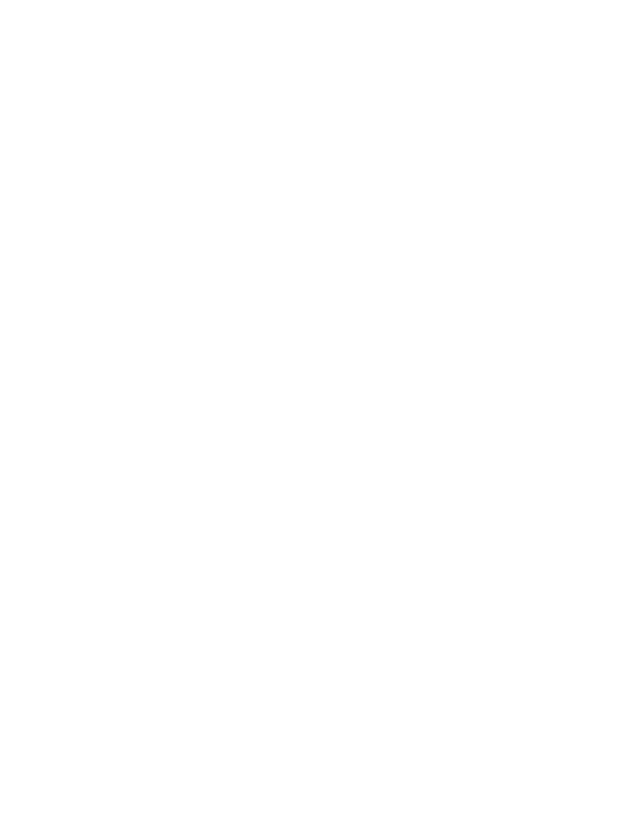
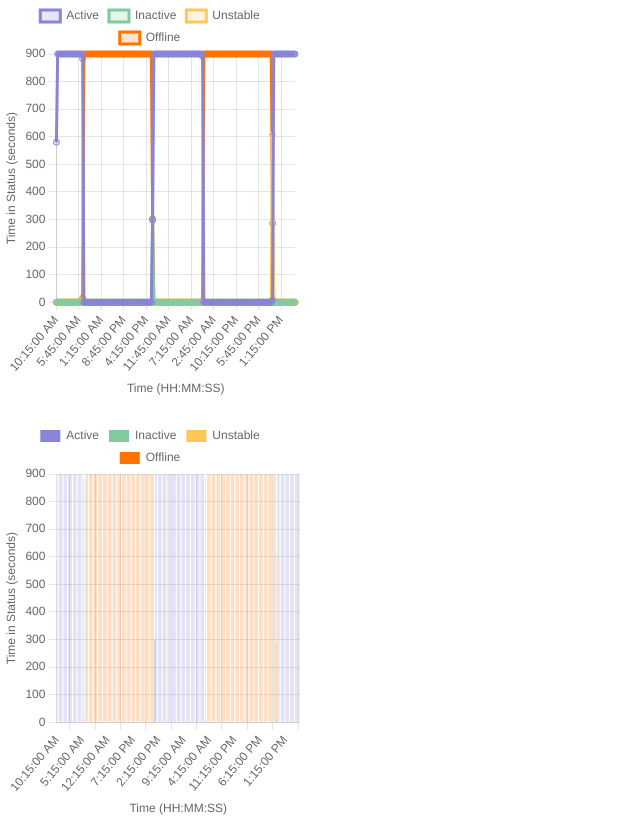
Before and after one commit to KhangLeThanh/network-dashboard, a React (Vite) app: page /details in a window 1280 px wide. Before the commit this address had no page. Shown: the whole page, without its empty margins (0-640 px from the left). Built offline with nearby package versions, Linux system fonts and the light colour scheme.

Commit message:
creating a statistic page

```diff
--- a/package.json
+++ b/package.json
@@ -14,7 +14,9 @@
     "@emotion/styled": "^11.14.0",
     "@mui/icons-material": "^6.4.3",
     "@mui/material": "^6.4.3",
+    "chart.js": "^4.4.7",
     "react": "^19.0.0",
+    "react-chartjs-2": "^5.3.0",
     "react-dom": "^19.0.0",
     "react-router-dom": "^7.1.5"
   },
--- a/src/App.tsx
+++ b/src/App.tsx
@@ -1,12 +1,14 @@
 import React from "react";
 import { BrowserRouter as Router, Routes, Route } from "react-router-dom";
 import GatewayTable from "./views/GatewayTable/GatewayTable";
+import StatisticGateway from "./views/StatisticGateway/StatisticGateway";
 
 const App: React.FC = () => {
   return (
     <Router>
       <Routes>
         <Route path="/" element={<GatewayTable />} />
+        <Route path="/details" element={<StatisticGateway />} />
       </Routes>
     </Router>
   );
--- /dev/null
+++ b/src/views/StatisticGateway/BarChart.tsx
@@ -0,0 +1,104 @@
+import { Bar } from "react-chartjs-2";
+import {
+  Chart as ChartJS,
+  CategoryScale,
+  LinearScale,
+  BarElement,
+  Title,
+  Tooltip,
+  Legend,
+} from "chart.js";
+
+// Register chart components
+ChartJS.register(
+  CategoryScale,
+  LinearScale,
+  BarElement,
+  Title,
+  Tooltip,
+  Legend
+);
+
+const transformData = (data) => {
+  return data.map((entry) => ({
+    time: new Date(entry.startTime * 1000).toLocaleTimeString(),
+    active: entry.timeInStatusesS.active,
+    inactive: entry.timeInStatusesS.inactive,
+    unstable: entry.timeInStatusesS.unstable,
+    offline: entry.timeInStatusesS.offline,
+  }));
+};
+
+interface BarChartProps {
+  data: any[];
+}
+
+const BarChart = ({ data }: BarChartProps) => {
+  const chartData = transformData(data);
+
+  const chartOptions = {
+    responsive: true,
+    maintainAspectRatio: false,
+    plugins: {
+      legend: {
+        position: "top",
+        labels: {
+          boxWidth: 20,
+        },
+      },
+      tooltip: {
+        callbacks: {
+          label: (context) =>
+            `${context.dataset.label}: ${context.raw} seconds`,
+        },
+      },
+    },
+    scales: {
+      x: {
+        title: {
+          display: true,
+          text: "Time (HH:MM:SS)",
+        },
+      },
+      y: {
+        title: {
+          display: true,
+          text: "Time in Status (seconds)",
+        },
+      },
+    },
+  };
+
+  return (
+    <Bar
+      data={{
+        labels: chartData.map((entry) => entry.time),
+        datasets: [
+          {
+            label: "Active",
+            data: chartData.map((entry) => entry.active),
+            backgroundColor: "#8884d8",
+          },
+          {
+            label: "Inactive",
+            data: chartData.map((entry) => entry.inactive),
+            backgroundColor: "#82ca9d",
+          },
+          {
+            label: "Unstable",
+            data: chartData.map((entry) => entry.unstable),
+            backgroundColor: "#ffc658",
+          },
+          {
+            label: "Offline",
+            data: chartData.map((entry) => entry.offline),
+            backgroundColor: "#ff7300",
+          },
+        ],
+      }}
+      options={chartOptions}
+    />
+  );
+};
+
+export default BarChart;
--- /dev/null
+++ b/src/views/StatisticGateway/LineChart.tsx
@@ -0,0 +1,114 @@
+import { Line } from "react-chartjs-2";
+import {
+  Chart as ChartJS,
+  CategoryScale,
+  LinearScale,
+  PointElement,
+  LineElement,
+  Title,
+  Tooltip,
+  Legend,
+} from "chart.js";
+
+// Register chart components
+ChartJS.register(
+  CategoryScale,
+  LinearScale,
+  PointElement,
+  LineElement,
+  Title,
+  Tooltip,
+  Legend
+);
+
+const transformData = (data) => {
+  return data.map((entry) => ({
+    time: new Date(entry.startTime * 1000).toLocaleTimeString(),
+    active: entry.timeInStatusesS.active,
+    inactive: entry.timeInStatusesS.inactive,
+    unstable: entry.timeInStatusesS.unstable,
+    offline: entry.timeInStatusesS.offline,
+  }));
+};
+
+interface LineChartProps {
+  data: any[];
+}
+
+const LineChart = ({ data }: LineChartProps) => {
+  const chartData = transformData(data);
+
+  const chartOptions = {
+    responsive: true,
+    maintainAspectRatio: false, // This allows the chart to take up the full container size
+    plugins: {
+      legend: {
+        position: "top",
+        labels: {
+          boxWidth: 20,
+        },
+      },
+      tooltip: {
+        callbacks: {
+          label: (context) =>
+            `${context.dataset.label}: ${context.raw} seconds`,
+        },
+      },
+    },
+    scales: {
+      x: {
+        title: {
+          display: true,
+          text: "Time (HH:MM:SS)",
+        },
+      },
+      y: {
+        title: {
+          display: true,
+          text: "Time in Status (seconds)",
+        },
+      },
+    },
+  };
+
+  return (
+    <Line
+      data={{
+        labels: chartData.map((entry) => entry.time),
+        datasets: [
+          {
+            label: "Active",
+            data: chartData.map((entry) => entry.active),
+            borderColor: "#8884d8",
+            backgroundColor: "rgba(136, 132, 216, 0.2)",
+            fill: true,
+          },
+          {
+            label: "Inactive",
+            data: chartData.map((entry) => entry.inactive),
+            borderColor: "#82ca9d",
+            backgroundColor: "rgba(130, 202, 157, 0.2)",
+            fill: true,
+          },
+          {
+            label: "Unstable",
+            data: chartData.map((entry) => entry.unstable),
+            borderColor: "#ffc658",
+            backgroundColor: "rgba(255, 198, 88, 0.2)",
+            fill: true,
+          },
+          {
+            label: "Offline",
+            data: chartData.map((entry) => entry.offline),
+            borderColor: "#ff7300",
+            backgroundColor: "rgba(255, 115, 0, 0.2)",
+            fill: true,
+          },
+        ],
+      }}
+      options={chartOptions}
+    />
+  );
+};
+
+export default LineChart;
--- /dev/null
+++ b/src/views/StatisticGateway/StatisticGateway.tsx
@@ -0,0 +1,21 @@
+import LineChart from "./LineChart";
+import BarChart from "./BarChart";
+import gatewayData from "../../data/single_gateway_stats.json";
+
+const StatisticGateway = () => {
+  return (
+    <div style={{ width: "100%", height: "100vh" }}>
+      {/* Line chart */}
+      <div style={{ height: "50%", marginBottom: "20px" }}>
+        <LineChart data={gatewayData.historySamples} />
+      </div>
+
+      {/* Bar chart */}
+      <div style={{ height: "50%" }}>
+        <BarChart data={gatewayData.historySamples} />
+      </div>
+    </div>
+  );
+};
+
+export default StatisticGateway;
```
Also changed, not shown: 1 other file (tests, documents, lock files or other folders).
